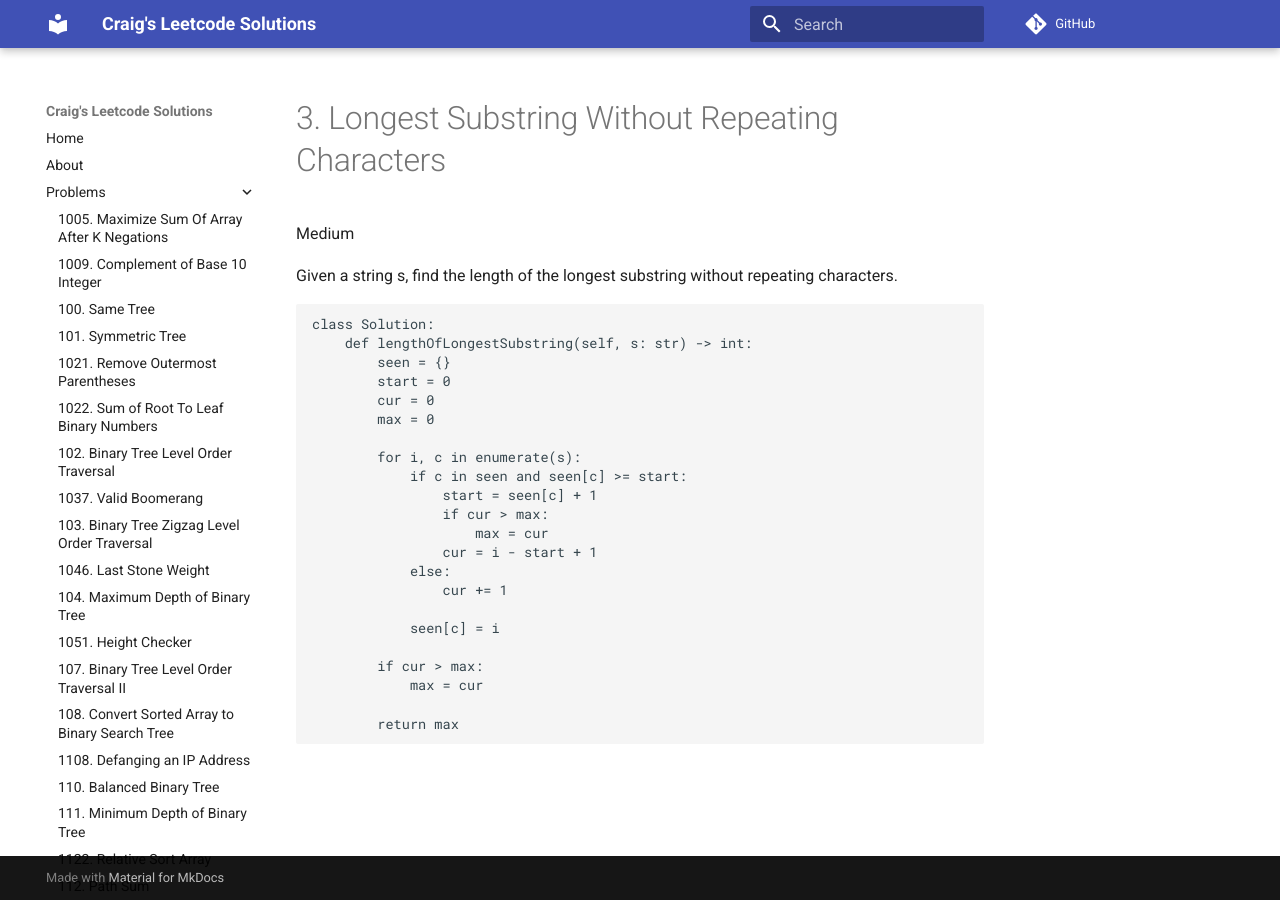
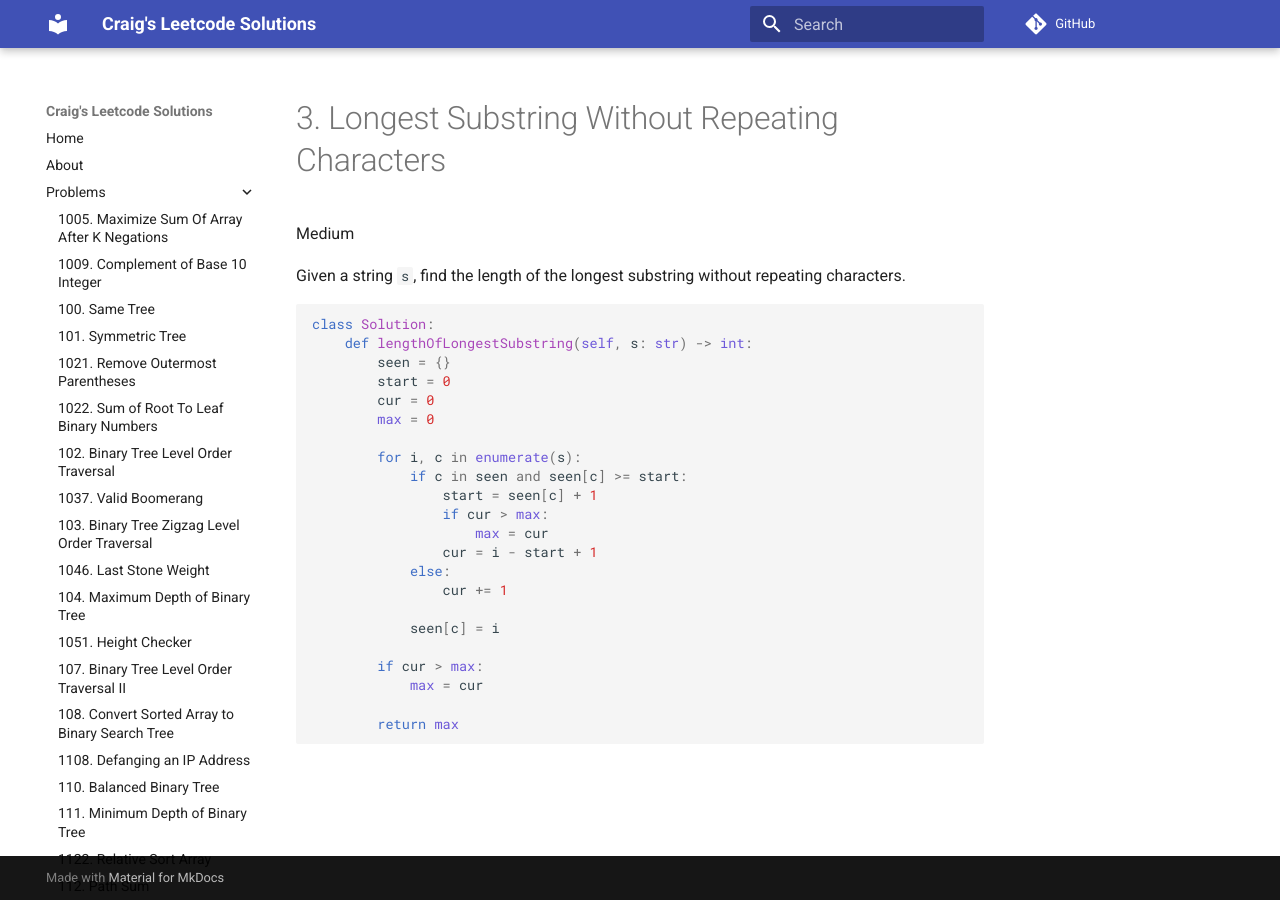
Before and after one commit to craigpastro/leetcode, an MkDocs documentation site: the page built from docs/problems/3_longest_substring_without_repeating_characters.md, in a window 1280 px wide. Built offline with MkDocs 1.6.1 and Material for MkDocs 9.7.7, drawn with Linux system fonts in a browser that asks for light colours; comment, search, counter and statistics services are not loaded.

Commit message:
Add syntax highlighting (#38)

````diff
--- a/docs/problems/3_longest_substring_without_repeating_characters.md
+++ b/docs/problems/3_longest_substring_without_repeating_characters.md
@@ -2,7 +2,7 @@
 
 Medium
 
-Given a string s, find the length of the longest substring without repeating characters.
+Given a string `s`, find the length of the longest substring without repeating characters.
 
 ```python
 class Solution:
--- a/mkdocs.yaml
+++ b/mkdocs.yaml
@@ -2,7 +2,11 @@ site_name: Craig's Leetcode Solutions
 site_url: https://craigpastro.github.io/leetcode/
 repo_url: https://github.com/craigpastro/leetcode
 site_author: Craig Pastro
-
+markdown_extensions:
+  - pymdownx.highlight:
+      use_pygments: true
+      anchor_linenums: true
+  - pymdownx.superfences
 theme:
     name: material
     locale: en
````
